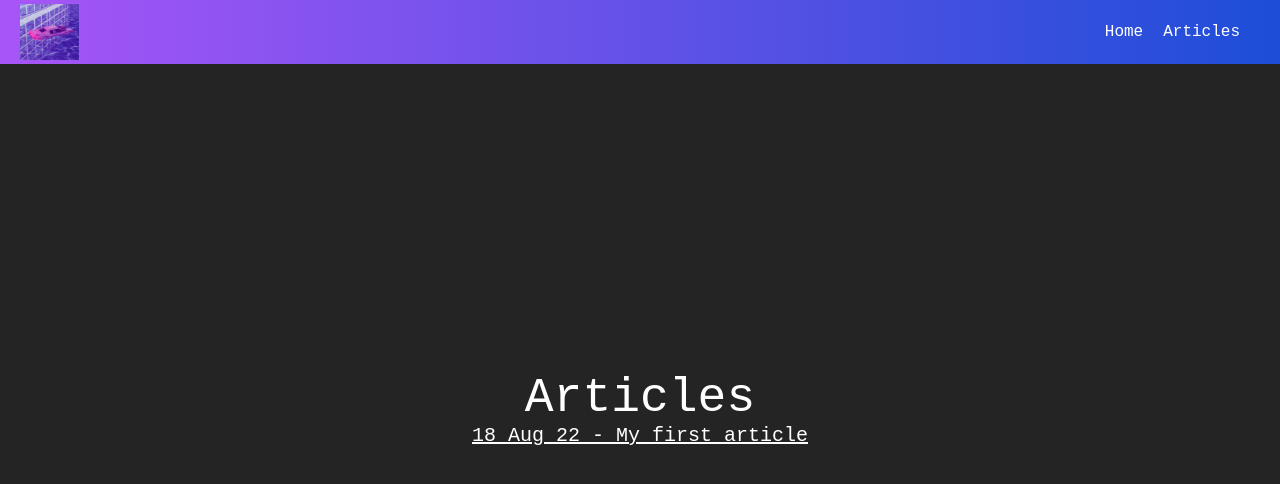
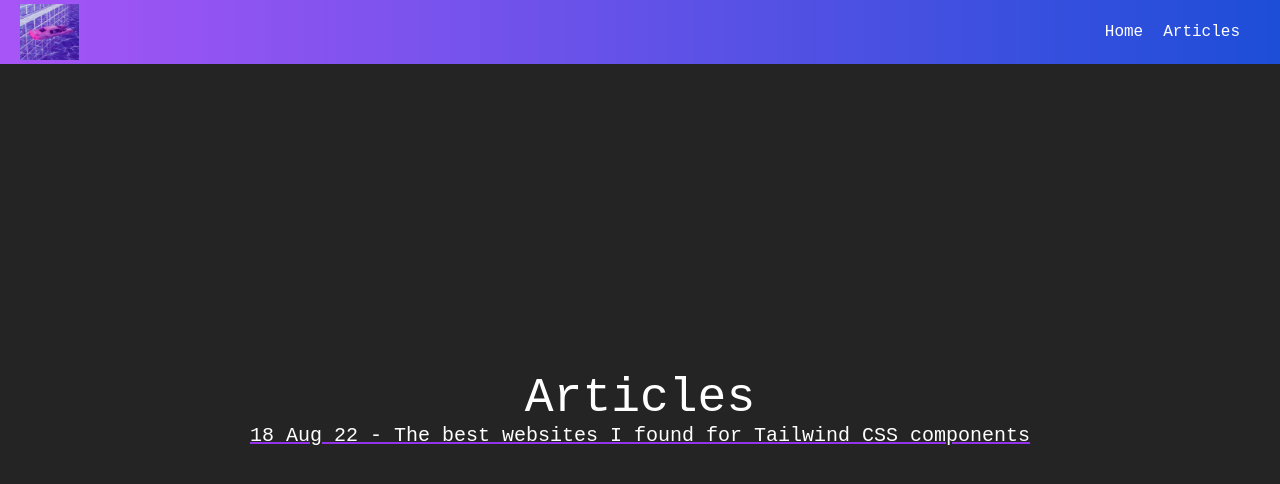
Before and after one commit to Eliaz-LR/Personal-website-v2, a Vue app: page /articles in a window 1280 px wide. Shown: the top 484 px of the page. Built offline with nearby package versions, Linux system fonts and the light colour scheme.

Commit message:
CSS + article

```diff
--- a/src/assets/articles/test.md
+++ b/src/assets/articles/test.md
@@ -1,3 +1,12 @@
 # The best websites I found for Tailwind CSS components
 
-While making this website, I found making components from scratch pretty hard. Thankfully I ended up finding some
+Honestly, this first article is mainly for me to test the whole process of writing an article, publishing it, and then seeing it on the website. I'm not sure if I'll keep this article or not, but I'll leave it here for now.
+
+As a begginer with TailwindCSS developpement, I found making components from scratch pretty hard. Thankfully I ended up finding some really good pre-made components websites. I used these to help myself getting a headstart when making components.
+
+Anyways here's the list of components websites I found:
+- [HyperUI](https://www.hyperui.dev/)
+>This is the main one I would recommend, you don't have anything to add to your project, just copy and paste the code and you're good to go. It's also really well organized and has a lot of components.
+
+
+- [DaisyUI](https://daisyui.com/)
--- a/src/components/Bio.vue
+++ b/src/components/Bio.vue
@@ -26,6 +26,6 @@ export default {
 
 <style scoped>
 a{
-    @apply underline decoration-slice;
+    @apply underline decoration-purple-600;
 }
 </style>
--- a/src/stores/articlesStore.js
+++ b/src/stores/articlesStore.js
@@ -5,12 +5,12 @@ export const useArticlesStore = defineStore("articlesStore", {
     state: () => ({
         articles: [
             {
-                id: "0",
-                title: "My first article",
+                id: "best_websites_TailwindCSS",
+                title: "The best websites I found for Tailwind CSS components",
                 markdown : markdown_test,
                 date_created: "2022-08-18",
                 date_updated: "2022-08-18",
-                tags: ["tag1", "tag2"],
+                tags: ["TailwindCSS", "CSS"],
             },
         ],
     }),
--- a/src/style.css
+++ b/src/style.css
@@ -48,6 +48,26 @@ h2 {
 }
 
 
+.markdownit * > h1 {
+  @apply pb-4;
+}
+
+.markdownit * > a {
+  @apply underline decoration-purple-600;
+}
+
+.markdownit * >  {
+  @apply underline decoration-purple-400;
+}
+
+.markdownit * > li {
+  @apply list-disc;
+}
+
+.markdownit * > blockquote {
+  @apply border-l-2 pl-2;
+}
+
 .markdownit > div > p {
-  @apply pt-4;
+  @apply py-2;
 }
--- a/src/views/Article.vue
+++ b/src/views/Article.vue
@@ -6,7 +6,7 @@
     #{{tag}}
     </span>
 </div>
-<article class="markdownit text-left">
+<article class="markdownit text-left mt-7 ">
   <Markdown  :source="backup.markdown" />
 </article>
 </template>
--- a/src/views/Articles.vue
+++ b/src/views/Articles.vue
@@ -32,6 +32,6 @@ export default {
 
 <style scoped>
 a{
-    @apply underline decoration-slice;
+    @apply underline decoration-purple-600;
 }
 </style>
```
